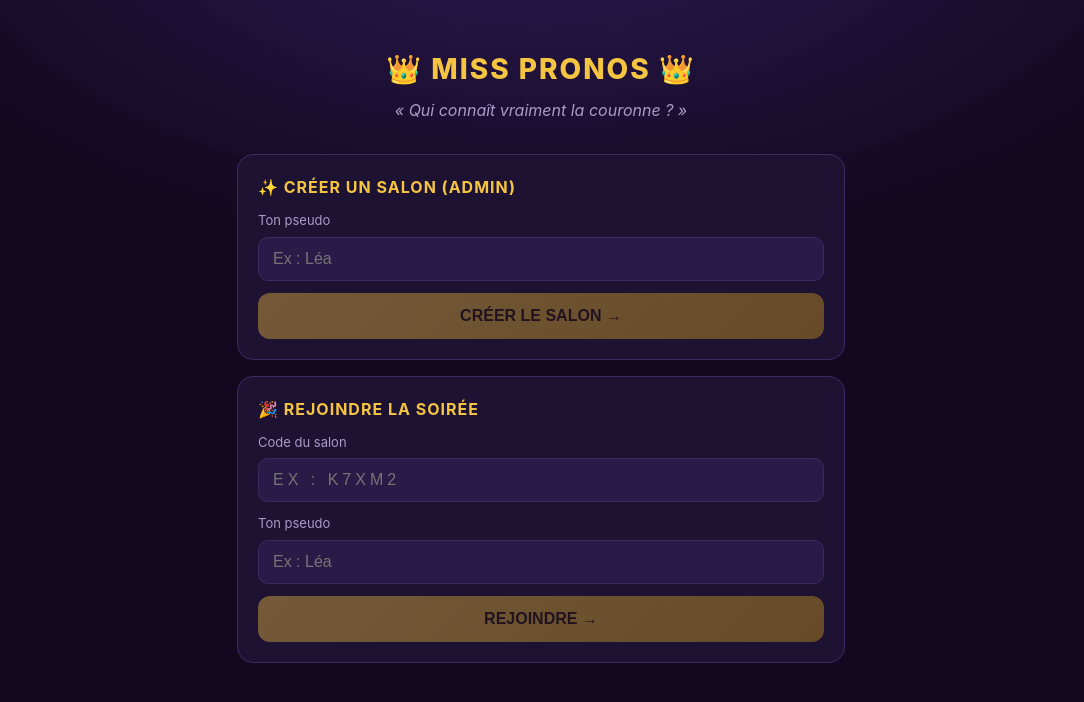
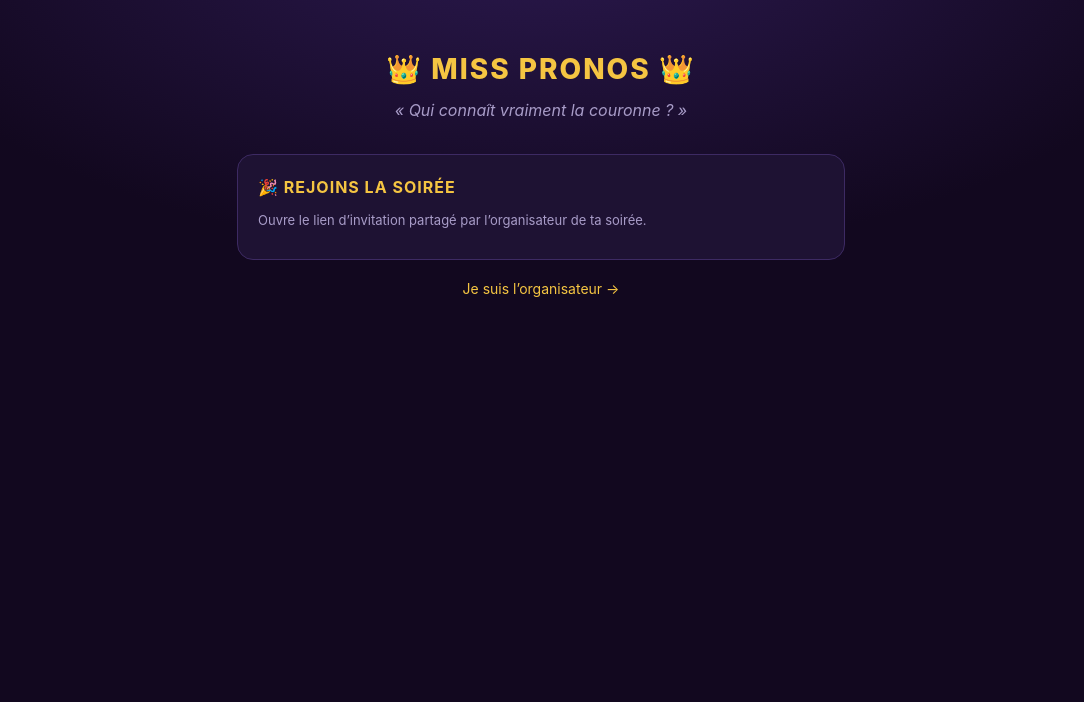
Before and after one commit to matctd/miss-france, a Next.js app: page / in a window 1280 px wide. Shown: the top 702 px of the page, without its empty margins (99-1183 px from the left). Built offline with nearby package versions, Linux system fonts and the light colour scheme.

Commit message:
Accueil par invitation : lien direct partagé, création de salon en lien discret
Co-authored-by: matctd <matctd@users.noreply.github.com>

```diff
--- a/app/page.tsx
+++ b/app/page.tsx
@@ -8,8 +8,7 @@ import { LABELS } from '@/lib/labels';
 export default function Home() {
   const router = useRouter();
   const [pseudo, setPseudo] = useState('');
-  const [joinCode, setJoinCode] = useState('');
-  const [joinPseudo, setJoinPseudo] = useState('');
+  const [showCreate, setShowCreate] = useState(false);
   const [error, setError] = useState('');
   const [busy, setBusy] = useState(false);
 
@@ -26,25 +25,17 @@ export default function Home() {
     }
   }
 
-  async function joinSalon() {
-    setError('');
-    setBusy(true);
-    try {
-      const code = joinCode.trim().toUpperCase();
-      const res = await api<{ token: string }>(`/api/salons/${code}/join`, { pseudo: joinPseudo });
-      setToken(code, res.token);
-      router.push(`/salon/${code}`);
-    } catch (e) {
-      setError((e as Error).message);
-      setBusy(false);
-    }
-  }
-
   return (
     <main className="container">
       <div className="logo">{LABELS.app.title}</div>
       <p className="tagline">{LABELS.app.tagline}</p>
 
+      <div className="card">
+        <h2>{LABELS.accueil.guestTitle}</h2>
+        <p className="hint">{LABELS.accueil.guestHint}</p>
+      </div>
+
+      {showCreate ? (
         <div className="card">
           <h2>{LABELS.accueil.createTitle}</h2>
           <label>{LABELS.accueil.pseudoLabel}</label>
@@ -59,30 +50,20 @@ export default function Home() {
             {LABELS.accueil.createButton}
           </button>
         </div>
-
-      <div className="card">
-        <h2>{LABELS.accueil.joinTitle}</h2>
-        <label>{LABELS.accueil.codeLabel}</label>
-        <input
-          type="text"
-          value={joinCode}
-          onChange={(e) => setJoinCode(e.target.value.toUpperCase())}
-          placeholder={LABELS.accueil.codePlaceholder}
-          maxLength={5}
-          style={{ textTransform: 'uppercase', letterSpacing: 4 }}
-        />
-        <label>{LABELS.accueil.pseudoLabel}</label>
-        <input
-          type="text"
-          value={joinPseudo}
-          onChange={(e) => setJoinPseudo(e.target.value)}
-          placeholder={LABELS.accueil.pseudoPlaceholder}
-          maxLength={30}
-        />
-        <button onClick={joinSalon} disabled={busy || !joinCode.trim() || !joinPseudo.trim()}>
-          {LABELS.accueil.joinButton}
-        </button>
-      </div>
+      ) : (
+        <p style={{ textAlign: 'center', marginTop: 16 }}>
+          <a
+            className="link"
+            href="#"
+            onClick={(e) => {
+              e.preventDefault();
+              setShowCreate(true);
+            }}
+          >
+            {LABELS.accueil.organizerLink}
+          </a>
+        </p>
+      )}
 
       {error && <p className="error">{error}</p>}
     </main>
--- a/lib/labels.ts
+++ b/lib/labels.ts
@@ -6,12 +6,11 @@ export const LABELS = {
   accueil: {
     createTitle: '✨ Créer un salon (admin)',
     pseudoLabel: 'Ton pseudo',
+    guestTitle: '🎉 Rejoins la soirée',
+    guestHint: 'Ouvre le lien d’invitation partagé par l’organisateur de ta soirée.',
+    organizerLink: 'Je suis l’organisateur →',
     pseudoPlaceholder: 'Ex : Léa',
     createButton: 'CRÉER LE SALON →',
-    joinTitle: '🎉 Rejoindre la soirée',
-    codeLabel: 'Code du salon',
-    codePlaceholder: 'Ex : K7XM2',
-    joinButton: 'REJOINDRE →',
   },
   joueur: {
     stageTabs: { top15: 'Top 15', top5: 'Top 5', final: 'Classement', done: 'Résultats' },
@@ -57,6 +56,9 @@ export const LABELS = {
     statsWinners: (n: number) => `· ${n} joueurs ont trouvé la gagnante`,
     statsPodium: (podium: string) => `· Podium réel : ${podium}`,
     adminLink: '🎛️ Ouvrir la console admin',
+    copyInvite: '🔗 Copier le lien d’invitation',
+    copyError: 'Copie impossible — copie l’adresse de la page manuellement.',
+    inviteCopied: 'Lien copié — envoie-le à tes amis !',
   },
   admin: {
     title: '🎛️ Console admin',
```
Also changed, not shown: app/salon/[code]/page.tsx (+19 -1 lines), 1 other file (tests, documents, lock files or other folders). Lines whose indentation alone changed are shown as unchanged.
